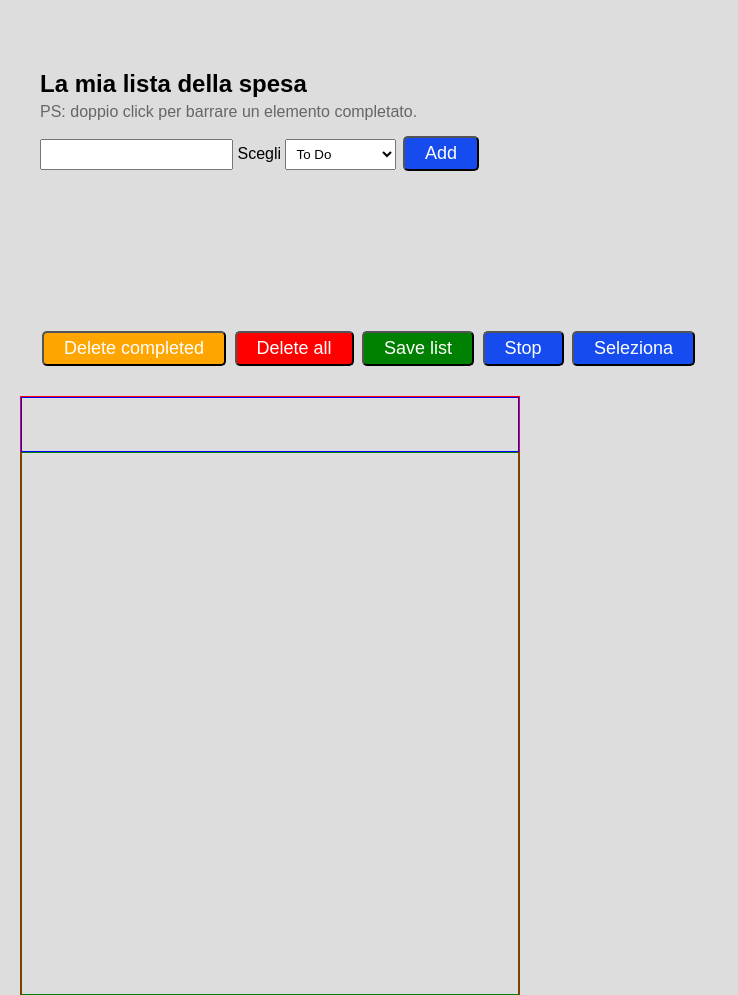
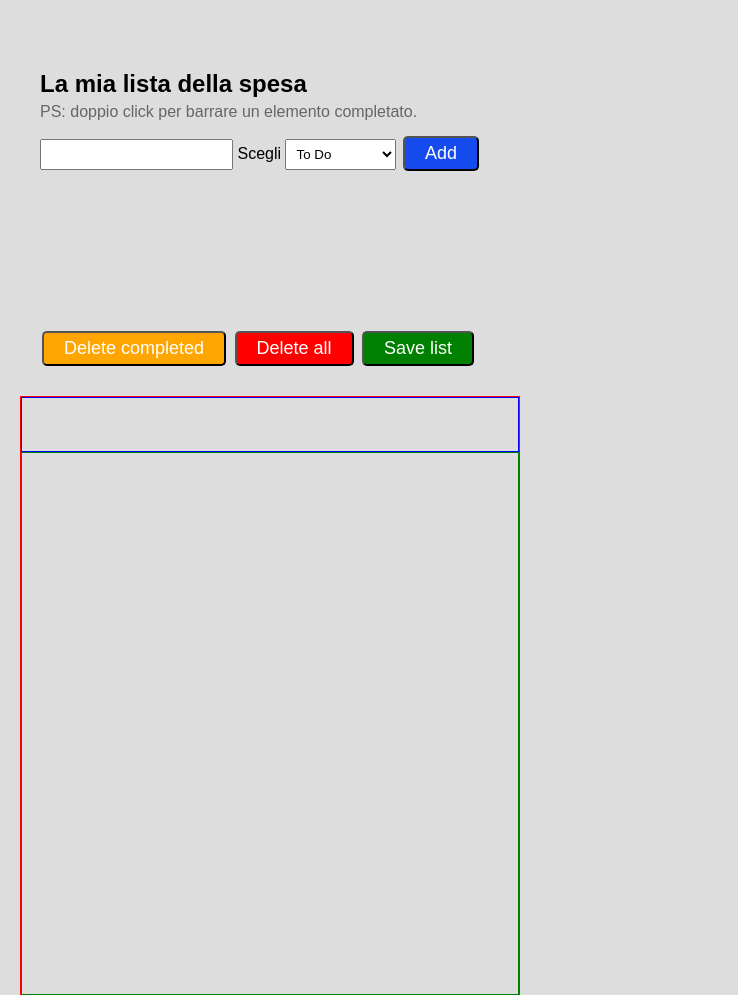
Before and after one commit to leonardoprevato/todo-list, a plain HTML site: page index.html in a window 1280 px wide. Shown: the top 995 px of the page, without its empty margins (0-738 px from the left). Drawn offline with Linux system fonts and the light colour scheme; a web font is replaced by a local one.

Commit message:
modifiche

```diff
--- a/index.html
+++ b/index.html
@@ -29,8 +29,6 @@
       <button id="clear-completed-button" class="pretty-button">Delete completed</button>
       <button id="empty-button" class="pretty-button">Delete all</button>
       <button id="save-button" class="pretty-button">Save list</button>
-      <button id="stop-button" class="pretty-button">Stop</button>
-      <button id="select-button" class="pretty-button">Seleziona</button>
     </div>
 
   </section>
--- a/js/app.js
+++ b/js/app.js
@@ -113,8 +113,6 @@ function saveList() {
         console.log(toDos);
 
         localStorage.setItem('toDos', JSON.stringify(toDos));
-
-
         break;
 
       case "spesa":
```
